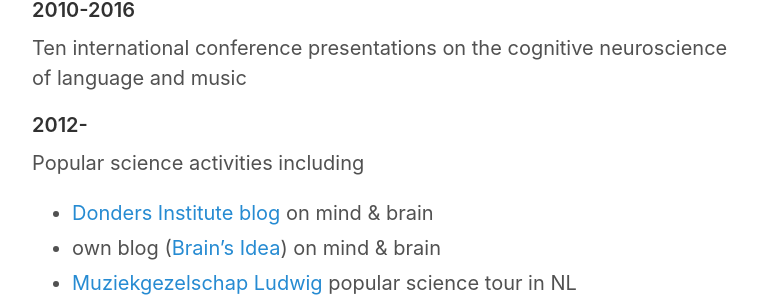
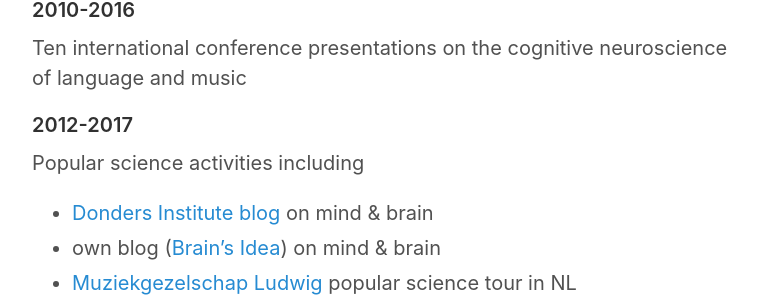
Before and after one commit to rikunert/rikunert.github.io, a Jekyll site: the page built from cv.md, in a window 1280 px wide and 900 px high, scrolled down 1281 px. Shown: the part 147-454 px from the top of the window, without its empty margins (258-1015 px from the left). Built offline with Jekyll 4.4.1, drawn with Linux system fonts in a browser that asks for light colours; comment, search, counter and statistics services are not loaded.

Commit message:
cv update

```diff
--- a/cv.md
+++ b/cv.md
@@ -56,7 +56,7 @@ Seven international, peer-reviewed, publications. Details: [rikunert.com/publica
 #### 2010-2016
 Ten international conference presentations on the cognitive neuroscience of language and music
 
-#### 2012-
+#### 2012-2017
 Popular science activities including
 * [Donders Institute blog](http://blog.donders.ru.nl/?page_id=779) on mind & brain
 * own blog ([Brain's Idea](http://brainsidea.wordpress.com/)) on mind & brain
```
